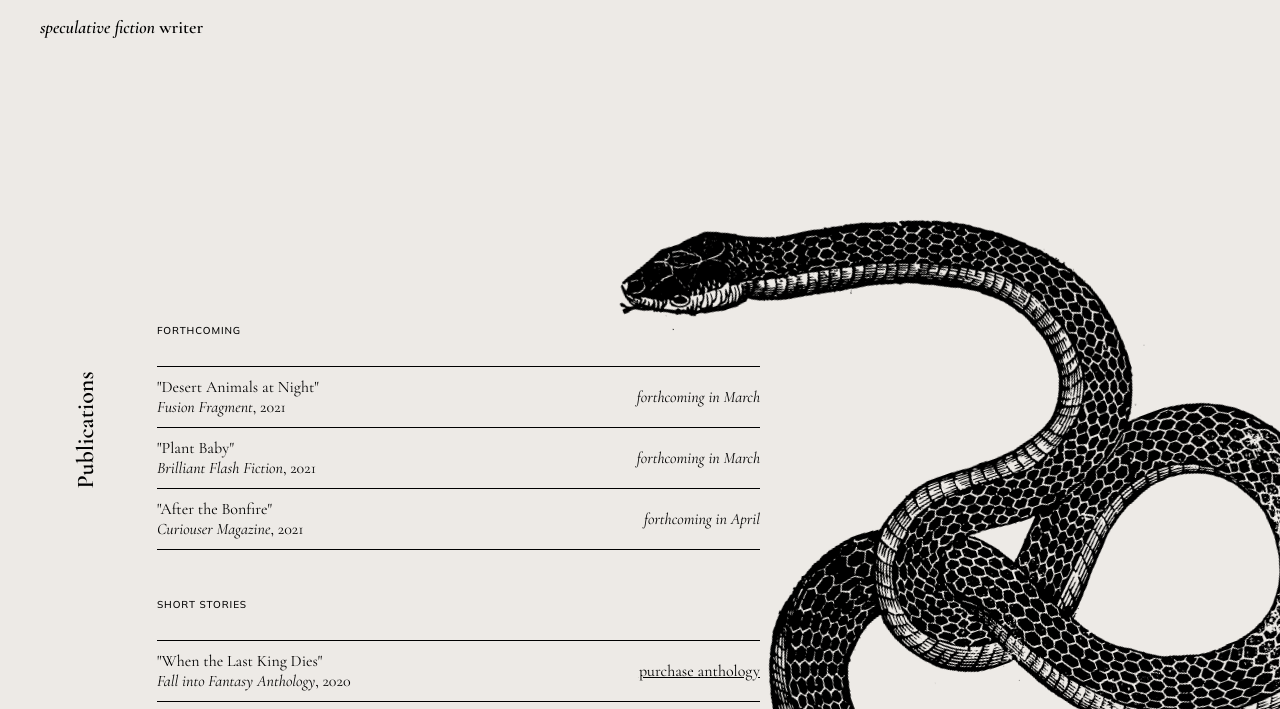
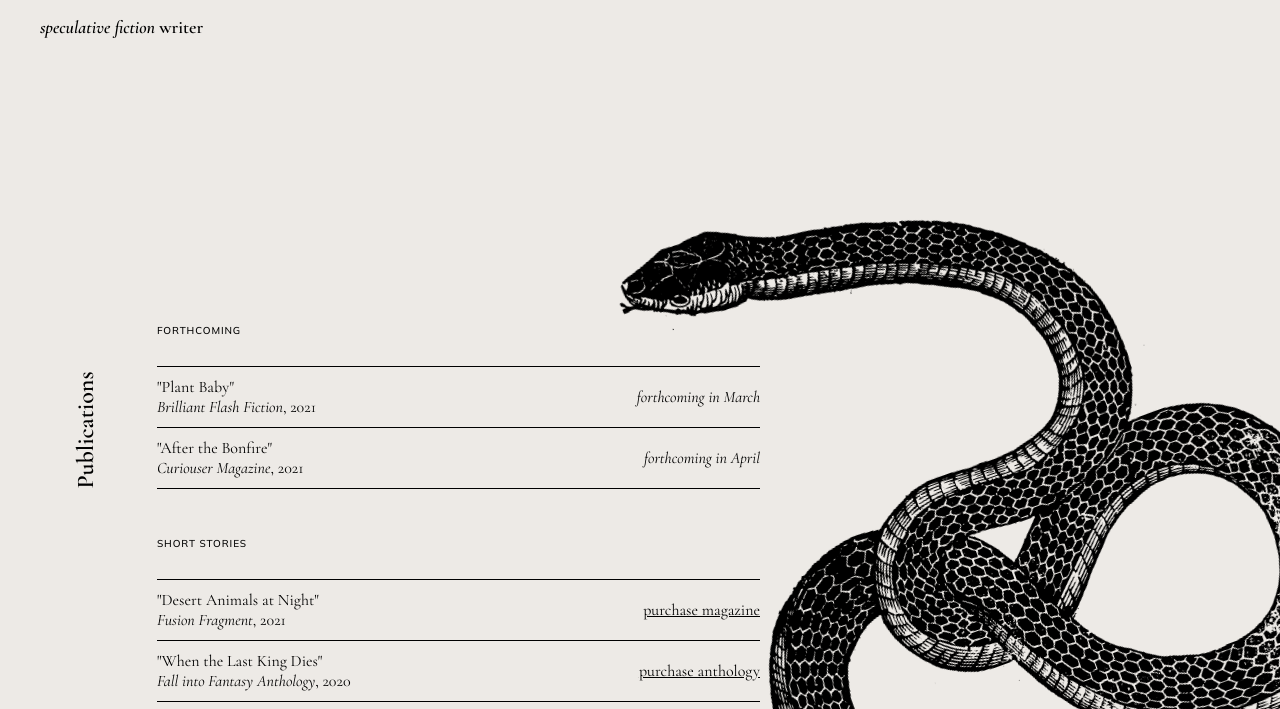
Before and after one commit to j3ssko/jesskoch-writing, a website: page express/index.html in a window 1280 px wide. Shown: the part 62-771 px from the top of the page. Drawn offline with nearby package versions, Linux system fonts and the light colour scheme; a web font is replaced by a local one.

Commit message:
add ff pub

```diff
--- a/express/index.html
+++ b/express/index.html
@@ -38,15 +38,6 @@
                     <h3 class="pub-list-header">Forthcoming</h3>
                     <div class="publication-item">
                         <div class="pub-list-title">
-                            <p>"Desert Animals at Night"</p>
-                            <p><span class="italics">Fusion Fragment</span>, 2021</p>
-                        </div>
-                        <div>
-                            <span class="italics">forthcoming in March</span>
-                        </div>
-                    </div>
-                    <div class="publication-item">
-                        <div class="pub-list-title">
                             <p>"Plant Baby"</p>
                             <p><span class="italics">Brilliant Flash Fiction</span>, 2021</p>
                         </div>
@@ -64,6 +55,18 @@
                         </div>
                     </div>
                     <h3 class="pub-list-header">Short Stories</h3>
+                    <div class="publication-item">
+                        <div class="pub-list-title">
+                            <p>"Desert Animals at Night"</p>
+                            <p><span class="italics">Fusion Fragment</span>, 2021</p>
+                        </div>
+                        <div>
+                            <div>
+                                <a href="https://www.fusionfragment.com/issue-5/"
+                                    target="new">purchase magazine</a>
+                            </div>
+                        </div>
+                    </div>
                     <div class="publication-item">
                         <div class="pub-list-title">
                             <p>"When the Last King Dies"</p>
```
